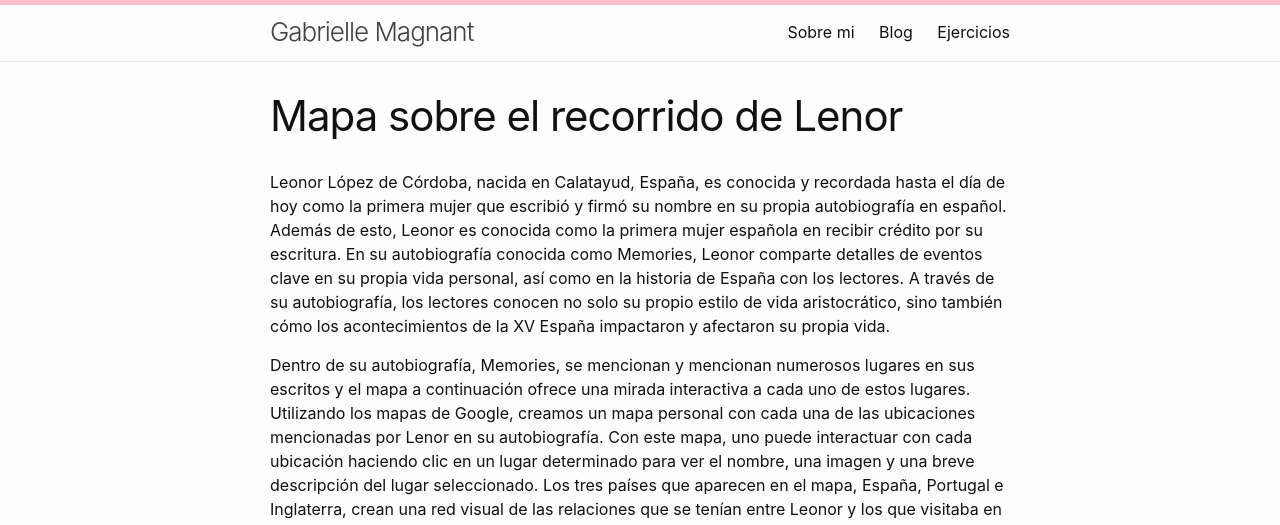
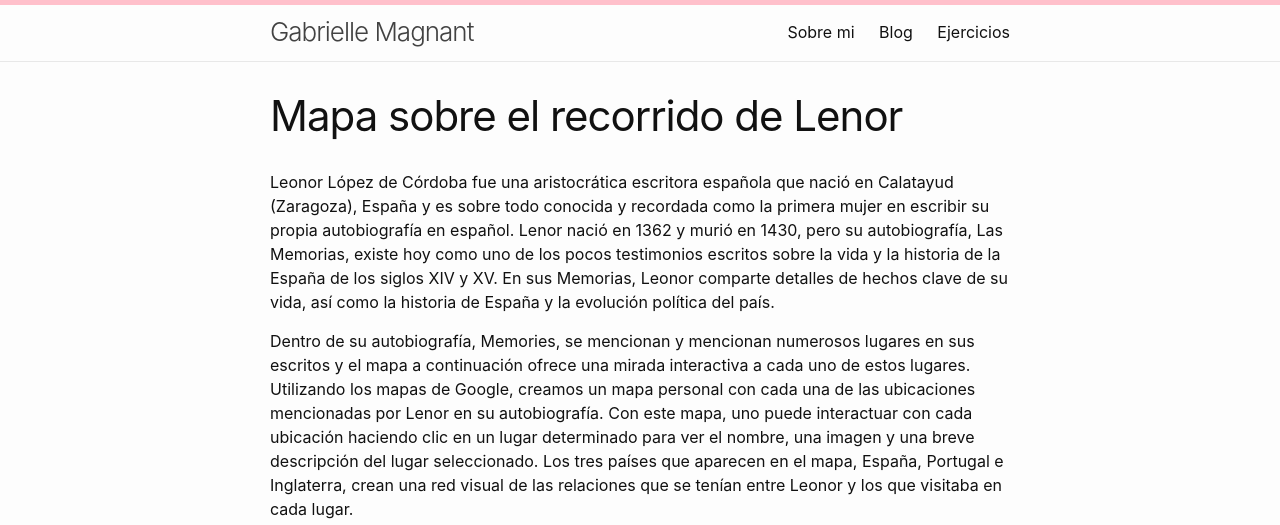
Before and after one commit to gmagnant00/gmagnant00.github.io, a Jekyll site: the page built from ejercicios/mapa.md, in a window 1280 px wide. Shown: the top 525 px of the page. Built offline with Jekyll 4.4.1, drawn with Linux system fonts in a browser that asks for light colours.

Commit message:
Update mapa.md

```diff
--- a/ejercicios/mapa.md
+++ b/ejercicios/mapa.md
@@ -3,7 +3,7 @@ layout: page
 title: Mapa sobre el recorrido de Lenor
 ---
 
-Leonor López de Córdoba, nacida en Calatayud, España, es conocida y recordada hasta el día de hoy como la primera mujer que escribió y firmó su nombre en su propia autobiografía en español. Además de esto, Leonor es conocida como la primera mujer española en recibir crédito por su escritura. En su autobiografía conocida como Memories, Leonor comparte detalles de eventos clave en su propia vida personal, así como en la historia de España con los lectores. A través de su autobiografía, los lectores conocen no solo su propio estilo de vida aristocrático, sino también cómo los acontecimientos de la XV España impactaron y afectaron su propia vida.
+Leonor López de Córdoba fue una aristocrática escritora española que nació en Calatayud (Zaragoza), España y es sobre todo conocida y recordada como la primera mujer en escribir su propia autobiografía en español. Lenor nació en 1362 y murió en 1430, pero su autobiografía, Las Memorias, existe hoy como uno de los pocos testimonios escritos sobre la vida y la historia de la España de los siglos XIV y XV. En sus Memorias, Leonor comparte detalles de hechos clave de su vida, así como la historia de España y la evolución política del país.
 
 Dentro de su autobiografía, Memories, se mencionan y mencionan numerosos lugares en sus escritos y el mapa a continuación ofrece una mirada interactiva a cada uno de estos lugares. Utilizando los mapas de Google, creamos un mapa personal con cada una de las ubicaciones mencionadas por Lenor en su autobiografía. Con este mapa, uno puede interactuar con cada ubicación haciendo clic en un lugar determinado para ver el nombre, una imagen y una breve descripción del lugar seleccionado. Los tres países que aparecen en el mapa, España, Portugal e Inglaterra, crean una red visual de las relaciones que se tenían entre Leonor y los que visitaba en cada lugar.
 
```
